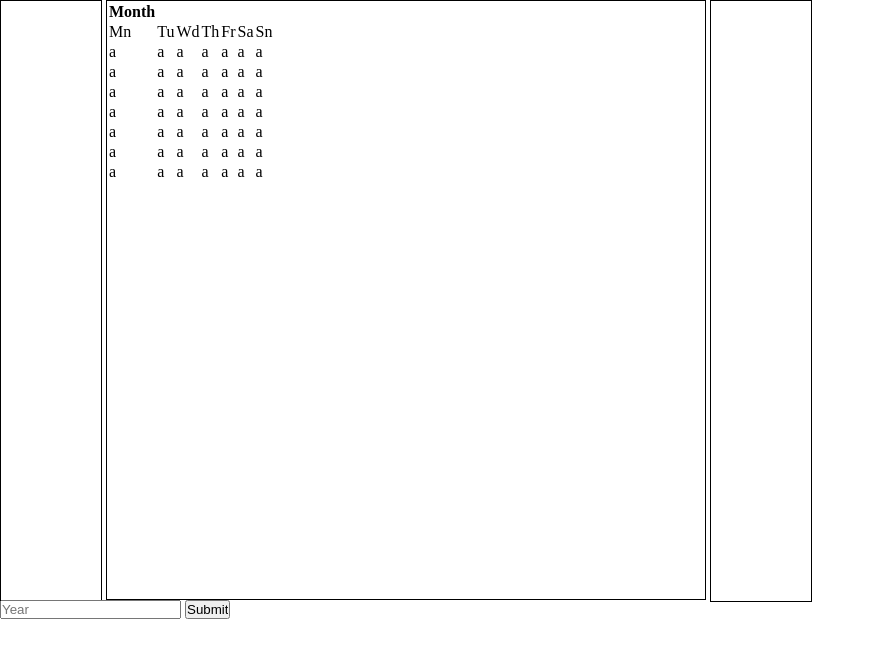
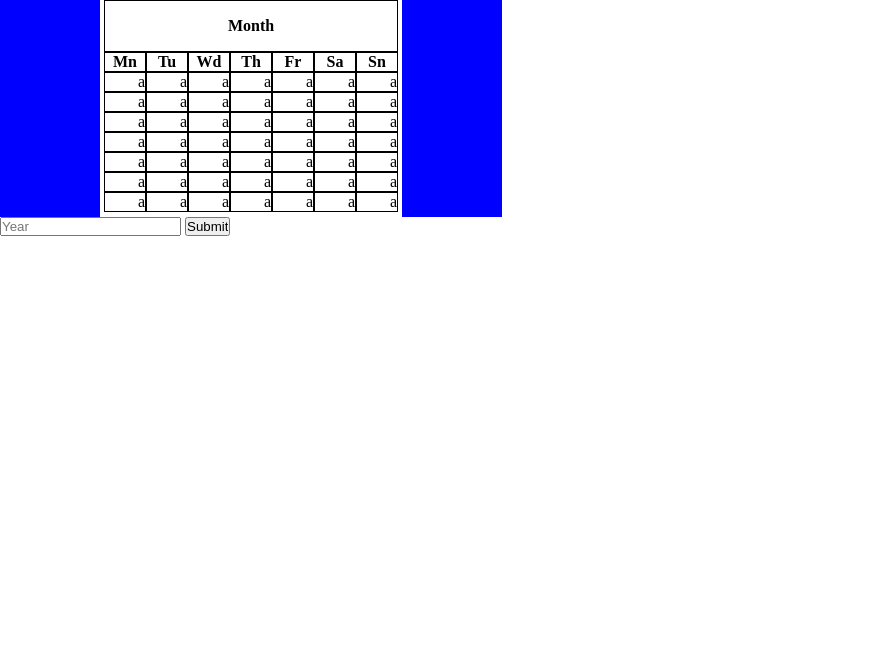
Before and after one commit to DewBaunchee/WT, a PHP site: page / in a window 1280 px wide. Shown: the top 658 px of the page, without its empty margins (0-875 px from the left). Run offline with PHP 8.4, Linux system fonts and the light colour scheme.

Commit message:
Lab 3 to PC

```diff
--- a/Lab3/index.html
+++ b/Lab3/index.html
@@ -13,18 +13,18 @@
     <a href="#" id="prev" class="block"></a>
     <table id="calendar" class="block">
         <tr>
-            <th>
+            <th id="calendarTitle" colspan="7">
                 Month
             </th>
         </tr>
         <tr>
-            <td>Mn</td>
-            <td>Tu</td>
-            <td>Wd</td>
-            <td>Th</td>
-            <td>Fr</td>
-            <td>Sa</td>
-            <td>Sn</td>
+            <th>Mn</th>
+            <th>Tu</th>
+            <th>Wd</th>
+            <th>Th</th>
+            <th>Fr</th>
+            <th>Sa</th>
+            <th>Sn</th>
         </tr>
         <tr>
             <td>a</td>
--- a/Lab3/style.css
+++ b/Lab3/style.css
@@ -4,14 +4,17 @@
 }
 
 #container {
-    height: 600px;
+    height: 217px;
 }
 
 .block {
     display: inline-block;
     vertical-align: top;
     height: 100%;
-    border: 1px black solid;
+}
+
+a.block {
+    background: blue;
 }
 
 #prev {
@@ -23,5 +26,22 @@
 }
 
 #calendar {
-    width: 600px;
+    border-spacing: 0;
 }
+
+#calendarTitle {
+    border: 1px black solid;
+    width: 700px;
+    height: 50px;
+}
+
+#calendar th {
+    border: 1px black solid;
+    width: 40px;
+}
+
+#calendar td {
+    border: 1px black solid;
+    width: 40px;
+    text-align: right;
+}
```
